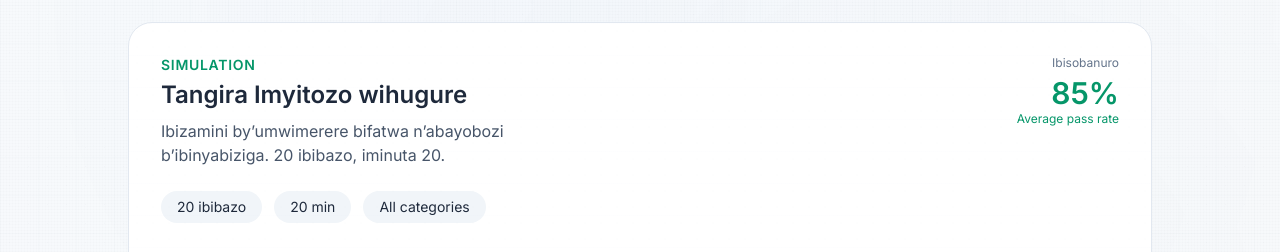
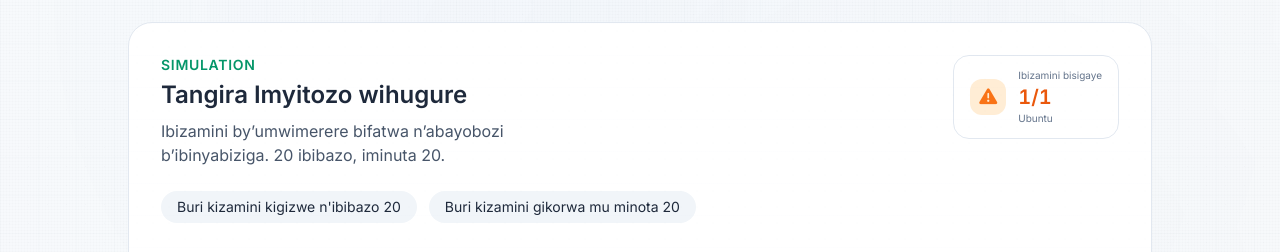
Before and after one commit to prymevid/myweb, a plain HTML site: page imyitozo.html in a window 1280 px wide. Shown: the part 330-582 px from the top of the page. Drawn offline with nearby package versions, Linux system fonts and the light colour scheme; no server answers.

Commit message:
new updates

```diff
--- a/imyitozo.html
+++ b/imyitozo.html
@@ -129,17 +129,17 @@
               <h3 class="text-2xl font-semibold mt-1">Tangira Imyitozo wihugure</h3>
               <p class="text-slate-600 dark:text-slate-400 mt-2 max-w-md">Ibizamini by’umwimerere bifatwa n’abayobozi b’ibinyabiziga. 20 ibibazo, iminuta 20.</p>
             </div>
-            <div class="hidden md:block text-right">
-              <div class="text-xs text-slate-500">Ibisobanuro</div>
-              <div class="mt-1 text-3xl font-semibold text-emerald-600">85%</div>
-              <div class="text-xs text-emerald-600">Average pass rate</div>
+            <div class="hidden md:block">
+              <div id="remaining-exams-stat"
+                   class="px-4 py-3 rounded-2xl border border-slate-200 dark:border-slate-700 bg-white dark:bg-slate-900 flex items-center gap-3 min-w-[150px]">
+                <!-- JS injected iconized remaining exams display -->
+              </div>
             </div>
           </div>
 
            <div class="mt-6 flex flex-wrap gap-3">
-             <div class="px-4 py-1.5 rounded-2xl bg-slate-100 dark:bg-slate-800 text-sm">20 ibibazo</div>
-             <div class="px-4 py-1.5 rounded-2xl bg-slate-100 dark:bg-slate-800 text-sm">20 min</div>
-             <div class="px-4 py-1.5 rounded-2xl bg-slate-100 dark:bg-slate-800 text-sm">All categories</div>
+             <div class="px-4 py-1.5 rounded-2xl bg-slate-100 dark:bg-slate-800 text-sm">Buri kizamini kigizwe n'ibibazo 20</div>
+             <div class="px-4 py-1.5 rounded-2xl bg-slate-100 dark:bg-slate-800 text-sm">Buri kizamini gikorwa mu minota 20</div>
            </div>
 
             <!-- Single entry point: one "Tangira Simulation" button + live plan limit status -->
@@ -482,6 +482,61 @@
             <div class="mt-2 text-[11px] text-slate-500">20 ibibazo • 20 min • Ibisubizo by’umwimerere • Buri gihe by’umwimerere</div>
           </div>
         </div>`;
+
+      // Also update the modern remaining exams stat box
+      if (typeof updateRemainingExamsStat === 'function') updateRemainingExamsStat();
+    }
+
+    function updateRemainingExamsStat() {
+      const el = document.getElementById('remaining-exams-stat');
+      if (!el) return;
+
+      const Access = window.RoadRulesAccess || {};
+      const max = Access.getMaxExamsAllowed ? Access.getMaxExamsAllowed() : 1;
+      const done = Access.getCompletedExamCount ? Access.getCompletedExamCount() : 0;
+      const remaining = Math.max(0, max - done);
+      const currentPlan = Access.getCurrentPlan ? Access.getCurrentPlan() : 'ubuntu';
+
+      let planLabel = 'Ubuntu';
+      if (currentPlan === 'inshuro2') planLabel = 'Inshuro 2';
+      else if (currentPlan === 'inshuro5') planLabel = 'Icyumweru';
+      else if (currentPlan === 'ukwezi') planLabel = 'Ukwezi';
+
+      // Dynamic color + icon based on remaining count
+      let icon = 'fa-solid fa-check-circle';
+      let iconColor = 'text-emerald-500';
+      let iconBg = 'bg-emerald-100 dark:bg-emerald-900';
+      let countColor = 'text-emerald-600 dark:text-emerald-400';
+
+      if (remaining <= 0) {
+        icon = 'fa-solid fa-ban';
+        iconColor = 'text-rose-500';
+        iconBg = 'bg-rose-100 dark:bg-rose-900';
+        countColor = 'text-rose-600 dark:text-rose-400';
+      } else if (remaining === 1) {
+        icon = 'fa-solid fa-exclamation-triangle';
+        iconColor = 'text-orange-500';
+        iconBg = 'bg-orange-100 dark:bg-orange-900';
+        countColor = 'text-orange-600 dark:text-orange-400';
+      } else if (remaining <= 3) {
+        icon = 'fa-solid fa-clock';
+        iconColor = 'text-amber-500';
+        iconBg = 'bg-amber-100 dark:bg-amber-900';
+        countColor = 'text-amber-600 dark:text-amber-400';
+      }
+
+      el.innerHTML = `
+        <div class="flex items-center gap-3 w-full">
+          <div class="w-9 h-9 ${iconBg} rounded-xl flex items-center justify-center flex-shrink-0">
+            <i class="${icon} ${iconColor} text-lg"></i>
+          </div>
+          <div class="min-w-0 flex-1">
+            <div class="text-[10px] text-slate-500 dark:text-slate-400">Ibizamini bisigaye</div>
+            <div class="text-xl font-semibold tabular-nums ${countColor}">${remaining}/${max}</div>
+            <div class="text-[10px] text-slate-500">${planLabel}</div>
+          </div>
+        </div>
+      `;
     }
 
     function startExamForSlot(slotIndex) {
@@ -1169,6 +1224,9 @@
       loadQuestions();
       // Initial render of plan-based exam slots
       setTimeout(() => { if (typeof renderExamSlots === 'function') renderExamSlots(); }, 120);
+
+      // Update the new modern remaining exams stat box early
+      setTimeout(() => { if (typeof updateRemainingExamsStat === 'function') updateRemainingExamsStat(); }, 180);
     }
     window.onload = initializeApp;
   </script>
```
Also changed, not shown: 1 other file.
